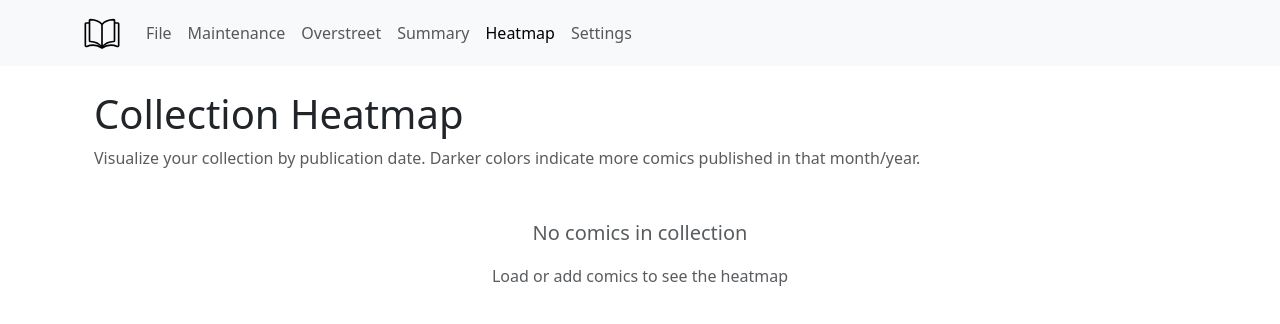
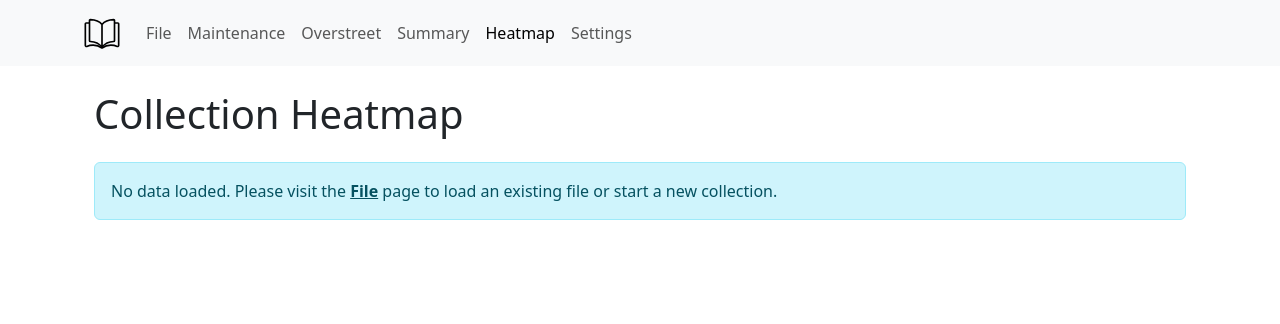
Before and after one commit to seickhoff/comics, a React (Vite) app: page /heatmap in a window 1280 px wide. Shown: the top 324 px of the page. Built offline with nearby package versions, Linux system fonts and the light colour scheme.

Commit message:
cleanup no comic message

```diff
--- a/src/components/OverstreetReport.tsx
+++ b/src/components/OverstreetReport.tsx
@@ -168,8 +168,18 @@ function formatIssueLabel(issue: string): string {
 
 // Build issue lines
 function buildIssueLines(issues: ComicBook[]): { label: string; value: string }[] {
-  const numeric = issues.filter((i) => parseIssue(i.issue) !== null);
-  const nonNumeric = issues.filter((i) => parseIssue(i.issue) === null);
+  // Deduplicate: keep only unique issue+value combinations
+  const uniqueMap = new Map<string, ComicBook>();
+  for (const comic of issues) {
+    const key = `${comic.issue}||${comic.value}`;
+    if (!uniqueMap.has(key)) {
+      uniqueMap.set(key, comic);
+    }
+  }
+  const uniqueIssues = Array.from(uniqueMap.values());
+
+  const numeric = uniqueIssues.filter((i) => parseIssue(i.issue) !== null);
+  const nonNumeric = uniqueIssues.filter((i) => parseIssue(i.issue) === null);
 
   numeric.sort((a, b) => parseIssue(a.issue)! - parseIssue(b.issue)!);
   nonNumeric.sort((a, b) => a.issue.localeCompare(b.issue));
--- a/src/pages/Heatmap.tsx
+++ b/src/pages/Heatmap.tsx
@@ -3,6 +3,7 @@ import { useNavigate } from "react-router-dom";
 import { useAppContext } from "../hooks/useAppContext";
 import { ComicBook } from "../interfaces/ComicBook";
 import { HEATMAP_CONFIG } from "../config/constants";
+import { EmptyState } from "../components/EmptyState";
 
 export function Heatmap() {
   const { jsonData, setFilters, settings } = useAppContext();
@@ -76,18 +77,10 @@ export function Heatmap() {
 
   return (
     <Container className="mt-4">
-      <h1 className="mb-2">Collection Heatmap</h1>
-
-      {/* Description - Desktop only, directly under header */}
-      <p className="text-muted mb-4 d-none d-md-block">
-        Visualize your collection by publication date. Darker colors indicate more comics published in that month/year.
-      </p>
+      <h1 className="mb-4">Collection Heatmap</h1>
 
       {jsonData.length === 0 ? (
-        <div className="text-center text-muted mt-5">
-          <p className="lead">No comics in collection</p>
-          <p>Load or add comics to see the heatmap</p>
-        </div>
+        <EmptyState />
       ) : (
         <>
           {/* Summary Statistics - Compact */}
--- a/src/pages/Overstreet.tsx
+++ b/src/pages/Overstreet.tsx
@@ -4,13 +4,13 @@ import OverstreetReport from "../components/OverstreetReport";
 import { EmptyState } from "../components/EmptyState";
 
 export function Overstreet() {
-  const { jsonData, fileName, settings } = useAppContext();
+  const { jsonData, settings } = useAppContext();
 
   return (
     <Container className="mt-4">
-      <h1 className="mb-3">Overstreet Report</h1>
+      <h1 className="mb-4">Overstreet Report</h1>
 
-      {!fileName ? (
+      {jsonData.length === 0 ? (
         <EmptyState />
       ) : (
         <>
--- a/src/pages/Summary.tsx
+++ b/src/pages/Summary.tsx
@@ -3,6 +3,7 @@ import { useNavigate } from "react-router-dom";
 import { useAppContext } from "../hooks/useAppContext";
 import { ComicBook } from "../interfaces/ComicBook";
 import { SUMMARY_CONFIG } from "../config/constants";
+import { EmptyState } from "../components/EmptyState";
 
 export function Summary() {
   const { jsonData, setFilters, settings } = useAppContext();
@@ -108,10 +109,7 @@ export function Summary() {
       <h1 className="mb-4">Collection Summary</h1>
 
       {jsonData.length === 0 ? (
-        <div className="text-center text-muted mt-5">
-          <p className="lead">No comics in collection</p>
-          <p>Load or add comics to see summary statistics</p>
-        </div>
+        <EmptyState />
       ) : (
         <>
           {/* Overview Stats */}
```
